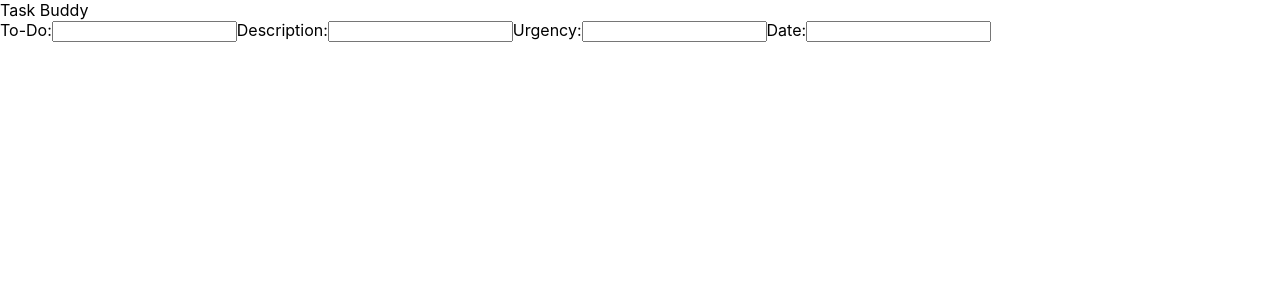
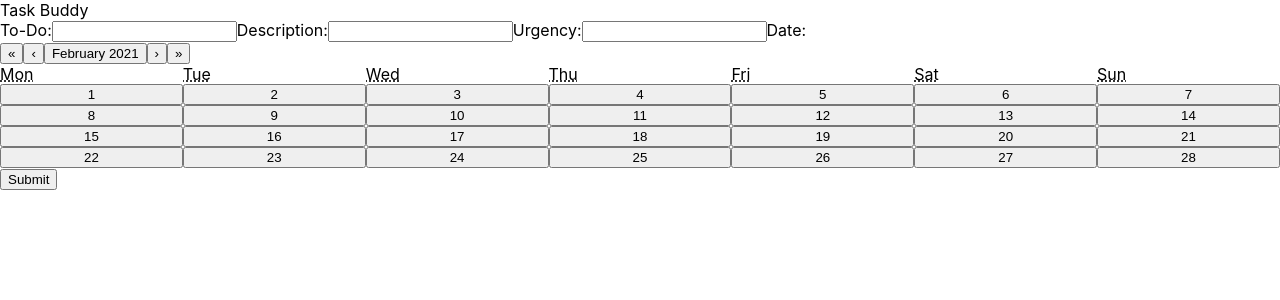
Before and after one commit to mpgasbarro/northOne-todo, a React (Create React App) app: page / in a window 1280 px wide. Shown: the top 300 px of the page. Built offline with nearby package versions, Linux system fonts and the light colour scheme.

Commit message:
downloaded react-calendar and have it rendering

```diff
--- a/package.json
+++ b/package.json
@@ -7,6 +7,7 @@
     "@testing-library/react": "^11.2.4",
     "@testing-library/user-event": "^12.6.3",
     "react": "^17.0.1",
+    "react-calendar": "^3.3.1",
     "react-dom": "^17.0.1",
     "react-scripts": "4.0.1",
     "web-vitals": "^0.2.4"
--- a/src/Home/Home.js
+++ b/src/Home/Home.js
@@ -1,4 +1,5 @@
 import React, { Component } from 'react';
+import Calendar from 'react-calendar';
 
 class Home extends Component {
 	constructor(props) {
@@ -14,9 +15,19 @@ class Home extends Component {
 	handleChangeTodo = (e) => {
 		this.setState({ todo: e.target.value });
 	};
+	handleChangeDescription = (e) => {
+		this.setState({ description: e.target.value });
+	};
+	handleChangeUrgency = (e) => {
+		this.setState({ urgency: e.target.value });
+	};
+	handleChangeDate = (e) => {
+		this.setState({ todo: e.target.value });
+	};
 
 	render() {
 		console.log(this.state.todo);
+		console.log(this.state.description);
 		return (
 			<div>
 				<header> Task Buddy</header>
@@ -28,16 +39,25 @@ class Home extends Component {
 						</label>
 						<label>
 							Description:
-							<input type='text' name='description' />
+							<input
+								type='text'
+								name='description'
+								onChange={this.handleChangeDescription}
+							/>
 						</label>
 						<label>
 							Urgency:
-							<input type='text' name='urgency' />
+							<input
+								type='text'
+								name='urgency'
+								onChange={this.handleChangeUrgency}
+							/>
 						</label>
 						<label>
 							Date:
-							<input type='text' name='date' />
+							<Calendar />
 						</label>
+						<button> Submit</button>
 					</form>
 				</div>
 			</div>
```
Also changed, not shown: 2 other files (tests, documents, lock files or other folders).
